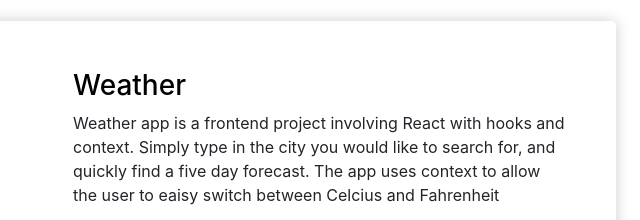
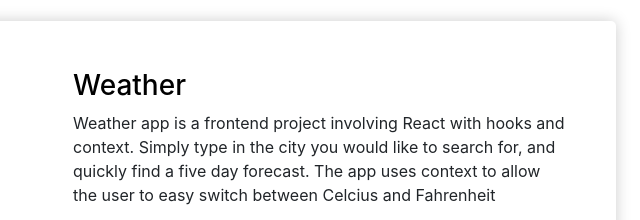
Before and after one commit to chase-the-coder/new-chase-portfolio-page, a plain HTML site: page index.html in a window 1280 px wide. Shown: the part 3390-3610 px from the top of the page, 579-1219 px from the left. Drawn offline with nearby package versions, Linux system fonts and the light colour scheme.

Commit message:
fixed typo

```diff
--- a/index.html
+++ b/index.html
@@ -240,7 +240,7 @@
               <p>
                 Weather app is a frontend project involving React with hooks and context.
                 Simply type in the city you would like to search for, and quickly find a five day
-                forecast. The app uses context to allow the user to eaisy switch between Celcius and
+                forecast. The app uses context to allow the user to easy switch between Celcius and
                 Fahrenheit
               </p>
               <div>
```
